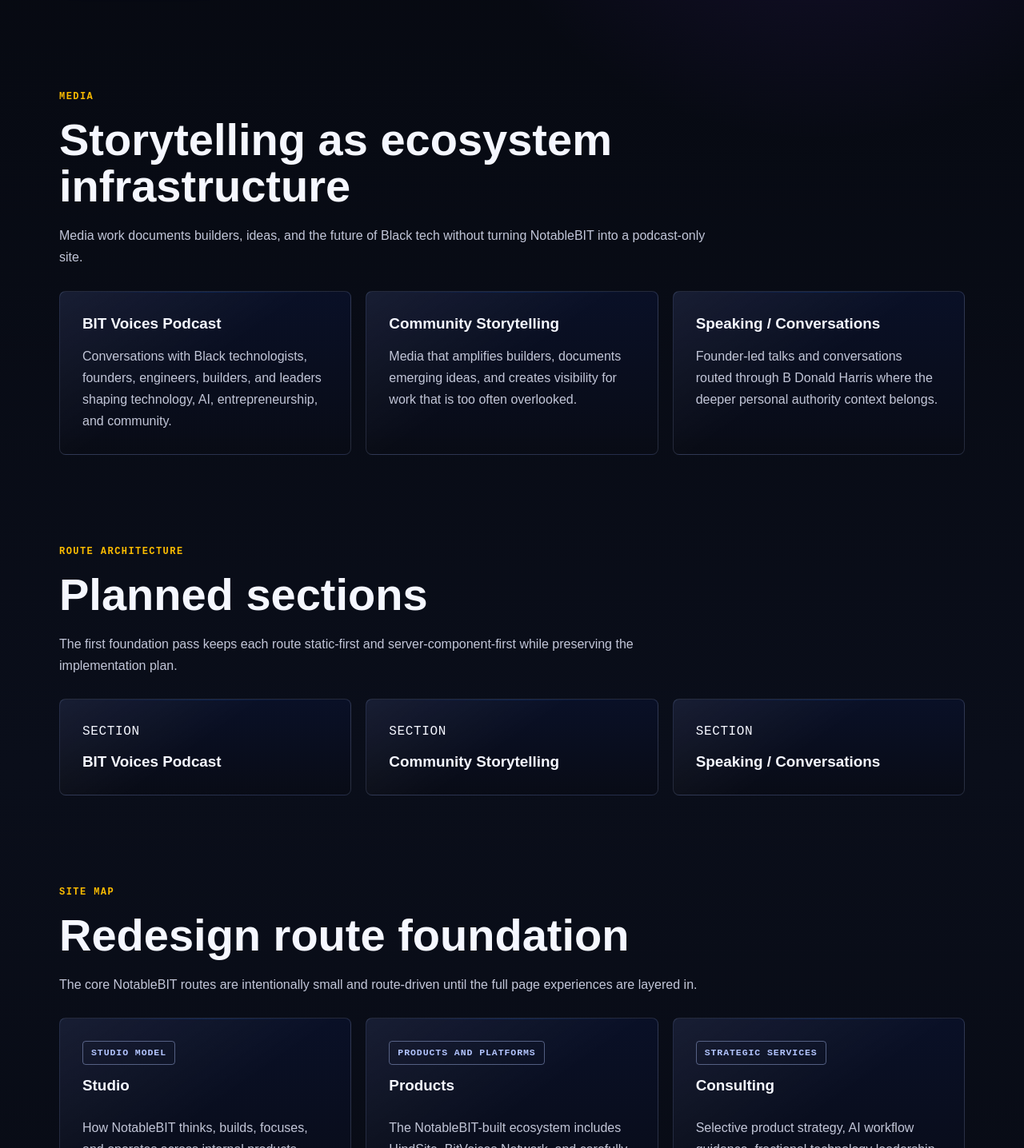
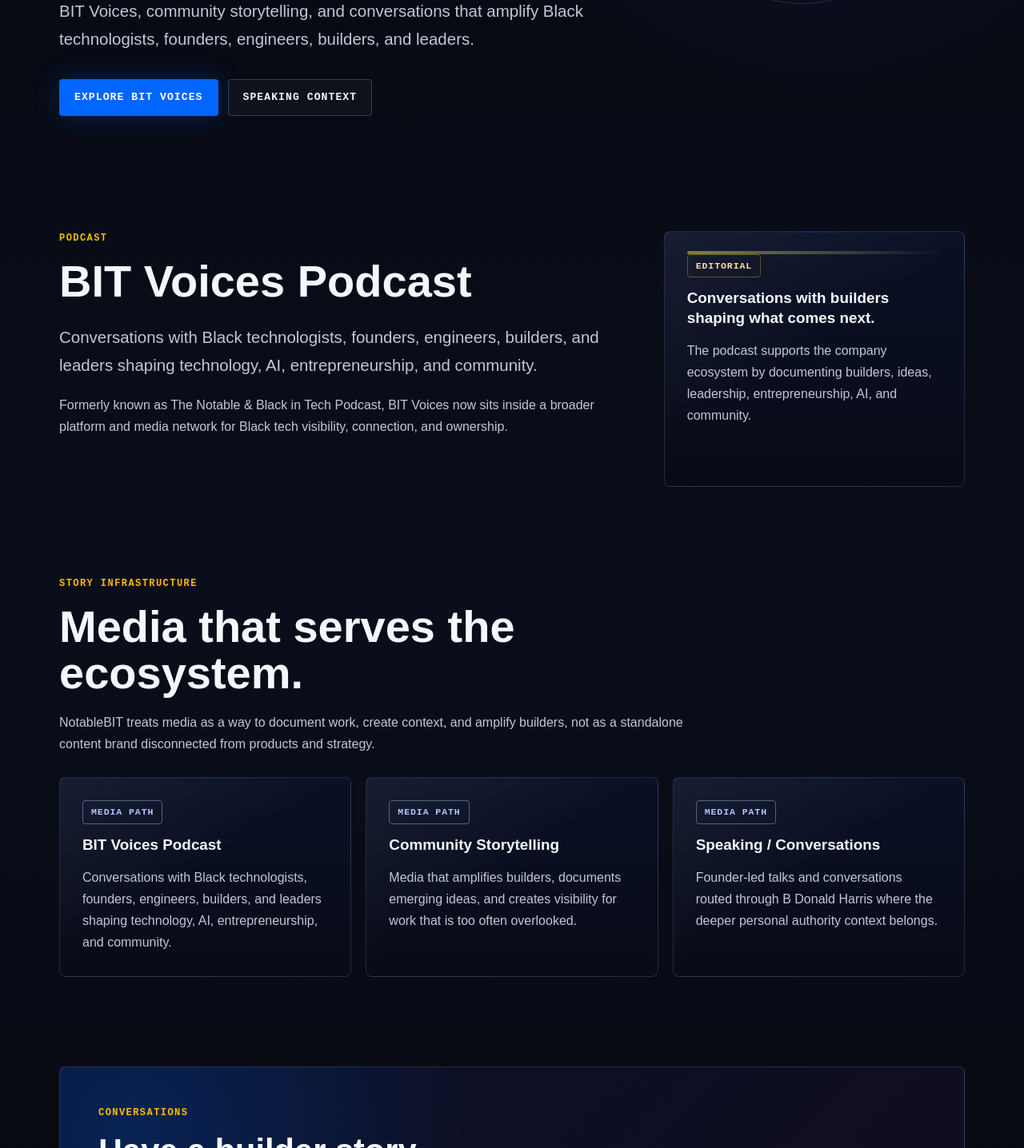
Before and after one commit to bdonaldharris/notablebit.com, a Next.js app: page /media in a window 1280 px wide. Shown: the part 634-2070 px from the top of the page at 80% size. Built offline with nearby package versions, Linux system fonts and the light colour scheme.

Commit message:
issue #8 Implement the Media page for BIT Voices and community storytelling

```diff
--- a/app/globals.css
+++ b/app/globals.css
@@ -652,6 +652,30 @@
   grid-template-columns: repeat(2, minmax(0, 1fr));
 }
 
+.media-feature {
+  align-items: stretch;
+  display: grid;
+  gap: 32px;
+  grid-template-columns: minmax(0, 1fr) minmax(280px, 0.52fr);
+}
+
+.media-card {
+  min-height: 320px;
+}
+
+.media-card::before {
+  background:
+    linear-gradient(90deg, rgb(251 188 0 / 0.5), transparent),
+    linear-gradient(90deg, rgb(0 102 255 / 0.45), transparent);
+  border-radius: 999px;
+  content: "";
+  height: 4px;
+  left: 28px;
+  position: absolute;
+  right: 28px;
+  top: 24px;
+}
+
 .founder-panel {
   align-items: center;
   background:
@@ -741,7 +765,8 @@
   .studio-band,
   .studio-model,
   .split-band,
-  .founder-panel {
+  .founder-panel,
+  .media-feature {
     grid-template-columns: 1fr;
   }
 
--- a/app/media/page.tsx
+++ b/app/media/page.tsx
@@ -1,5 +1,7 @@
 import type { Metadata } from "next";
-import { FoundationPage } from "@/app/_components/foundation-page";
+import { PageHero } from "@/app/_components/page-sections";
+import { Badge, Card, CtaSection, SectionHeading } from "@/app/_components/ui";
+import { mediaChannels } from "@/app/_content/ecosystem";
 import { routeByHref } from "@/app/_content/site";
 import { createMetadata } from "@/app/_lib/metadata";
 
@@ -12,5 +14,75 @@
 });
 
 export default function MediaPage() {
-  return <FoundationPage route={route} />;
+  const [podcast, storytelling, speaking] = mediaChannels;
+
+  return (
+    <main>
+      <PageHero
+        eyebrow={route.eyebrow}
+        title={route.title}
+        description={route.description}
+        primaryHref="https://bitvoices.network"
+        primaryLabel="Explore BIT Voices"
+        secondaryHref="https://bdonaldharris.com"
+        secondaryLabel="Speaking Context"
+      />
+
+      <section className="section-tight" aria-labelledby="podcast-title">
+        <div className="container media-feature">
+          <div>
+            <p className="eyebrow">Podcast</p>
+            <h2 className="heading-xl" id="podcast-title">
+              {podcast.title}
+            </h2>
+            <p className="lede">{podcast.description}</p>
+            <p className="body-copy" style={{ marginTop: 18 }}>
+              Formerly known as The Notable & Black in Tech Podcast, BIT Voices now sits inside a broader platform and media network for Black
+              tech visibility, connection, and ownership.
+            </p>
+          </div>
+          <Card className="media-card">
+            <div className="card-stack">
+              <Badge>Editorial</Badge>
+              <h3 className="heading-md">Conversations with builders shaping what comes next.</h3>
+              <p className="body-copy">
+                The podcast supports the company ecosystem by documenting builders, ideas, leadership, entrepreneurship, AI, and community.
+              </p>
+            </div>
+          </Card>
+        </div>
+      </section>
+
+      <section className="section-tight" aria-label="Media paths">
+        <div className="container">
+          <SectionHeading
+            eyebrow="Story infrastructure"
+            title="Media that serves the ecosystem."
+            description="NotableBIT treats media as a way to document work, create context, and amplify builders, not as a standalone content brand disconnected from products and strategy."
+          />
+          <div className="grid grid-3" style={{ marginTop: 28 }}>
+            {[podcast, storytelling, speaking].map((item) => (
+              <Card key={item.title} interactive={Boolean(item.href)}>
+                <div className="card-stack">
+                  <Badge tone="blue">Media Path</Badge>
+                  <h3 className="heading-md">{item.title}</h3>
+                  <p className="body-copy">{item.description}</p>
+                </div>
+              </Card>
+            ))}
+          </div>
+        </div>
+      </section>
+
+      <CtaSection
+        eyebrow="Conversations"
+        title="Have a builder story, sponsor idea, or ecosystem conversation?"
+        description="Route podcast, sponsorship, speaking, and community storytelling inquiries through a clear NotableBIT conversation."
+        primaryHref="/contact"
+        primaryLabel="Start a Media Conversation"
+        secondaryHref="https://bitvoices.network"
+        secondaryLabel="Visit BitVoices"
+      />
+    </main>
+  );
 }
```
